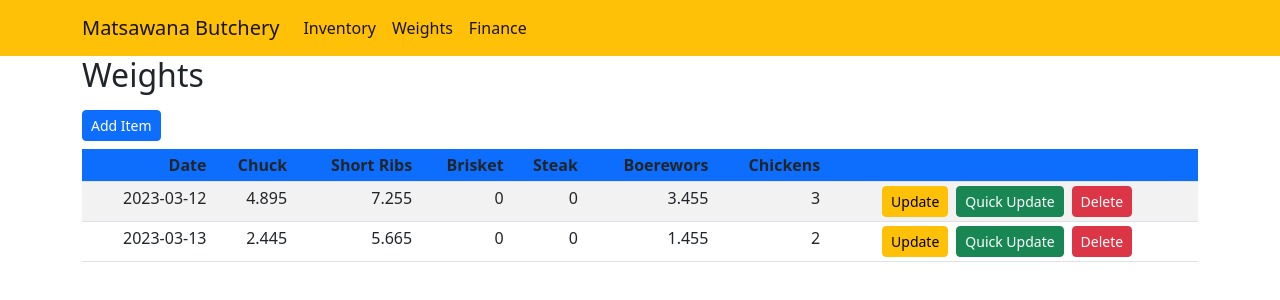
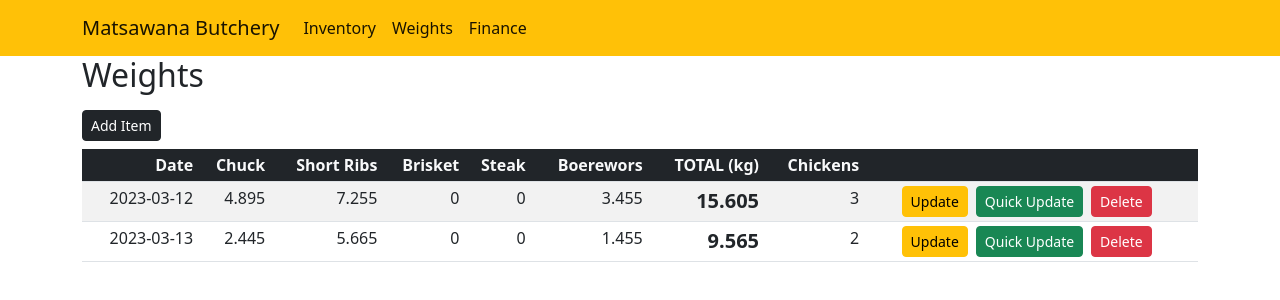
Before and after one commit to ncekumoyo/matsawana, a React (Create React App) app: page /weights in a window 1280 px wide. Shown: the top 300 px of the page. Built offline with nearby package versions, Linux system fonts and the light colour scheme; data requests are answered from the project's data file.

Commit message:
show total meat weight per day

```diff
--- a/data/db.json
+++ b/data/db.json
@@ -76,6 +76,7 @@
   ],
   "weights": [
     {
+      "id": 1,
       "date": "2023-03-12",
       "meat": {
         "chuck": 4.895,
@@ -87,6 +88,7 @@
       }
     },
     {
+      "id": 2,
       "date": "2023-03-13",
       "meat": {
         "chuck": 2.445,
--- a/src/components/weights/weights.jsx
+++ b/src/components/weights/weights.jsx
@@ -13,11 +13,11 @@ export default function Weights() {
     <section className="">
       <div className="container">
         <h2>Weights </h2>
-        <Link to="/weights/create" className="btn btn-sm btn-primary my-2">
+        <Link to="/weights/create" className="btn btn-sm btn-dark my-2">
           Add Item
         </Link>
         <table className="table table-sm table-striped text-end">
-          <thead className="bg-primary">
+          <thead className="bg-dark text-light">
             <tr>
               <th>Date</th>
               <th>Chuck</th>
@@ -25,6 +25,7 @@ export default function Weights() {
               <th>Brisket</th>
               <th>Steak</th>
               <th>Boerewors</th>
+              <th>TOTAL (kg)</th>
               <th>Chickens</th>
               <th></th>
             </tr>
@@ -39,6 +40,15 @@ export default function Weights() {
                   <td>{x.meat.brisket}</td>
                   <td>{x.meat.steak}</td>
                   <td>{x.meat.boerewors}</td>
+                  <td className="lead fw-bold">
+                    {(
+                      Number(x.meat.chuck) +
+                      Number(x.meat.shortrib) +
+                      Number(x.meat.brisket) +
+                      Number(x.meat.steak) +
+                      Number(x.meat.boerewors)
+                    ).toFixed(3)}
+                  </td>
                   <td>{x.meat.chicken}</td>
                   <td className="text-center">
                     <Link to={`/weights/update/${x.id}`} className="btn btn-sm btn-warning me-2">
```
